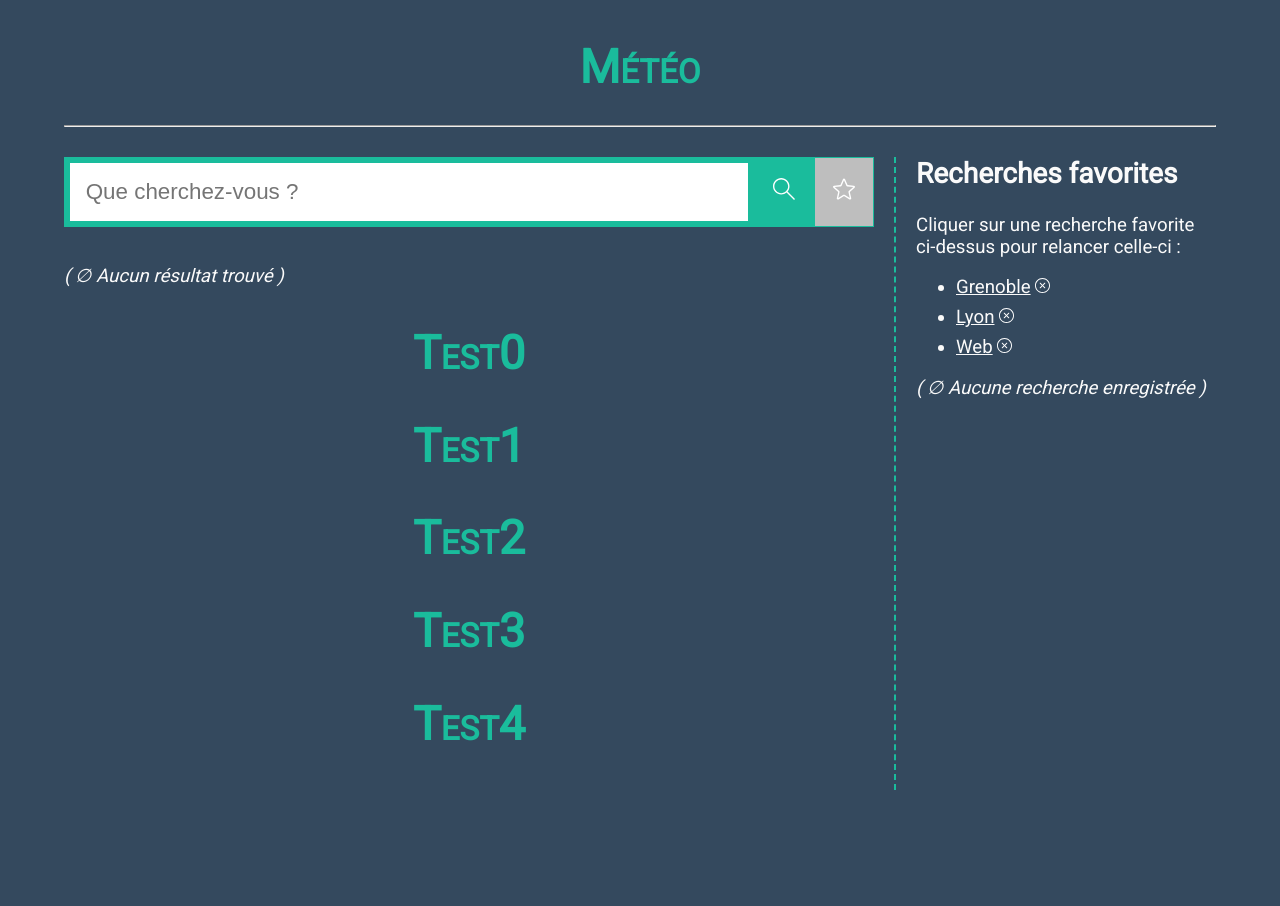
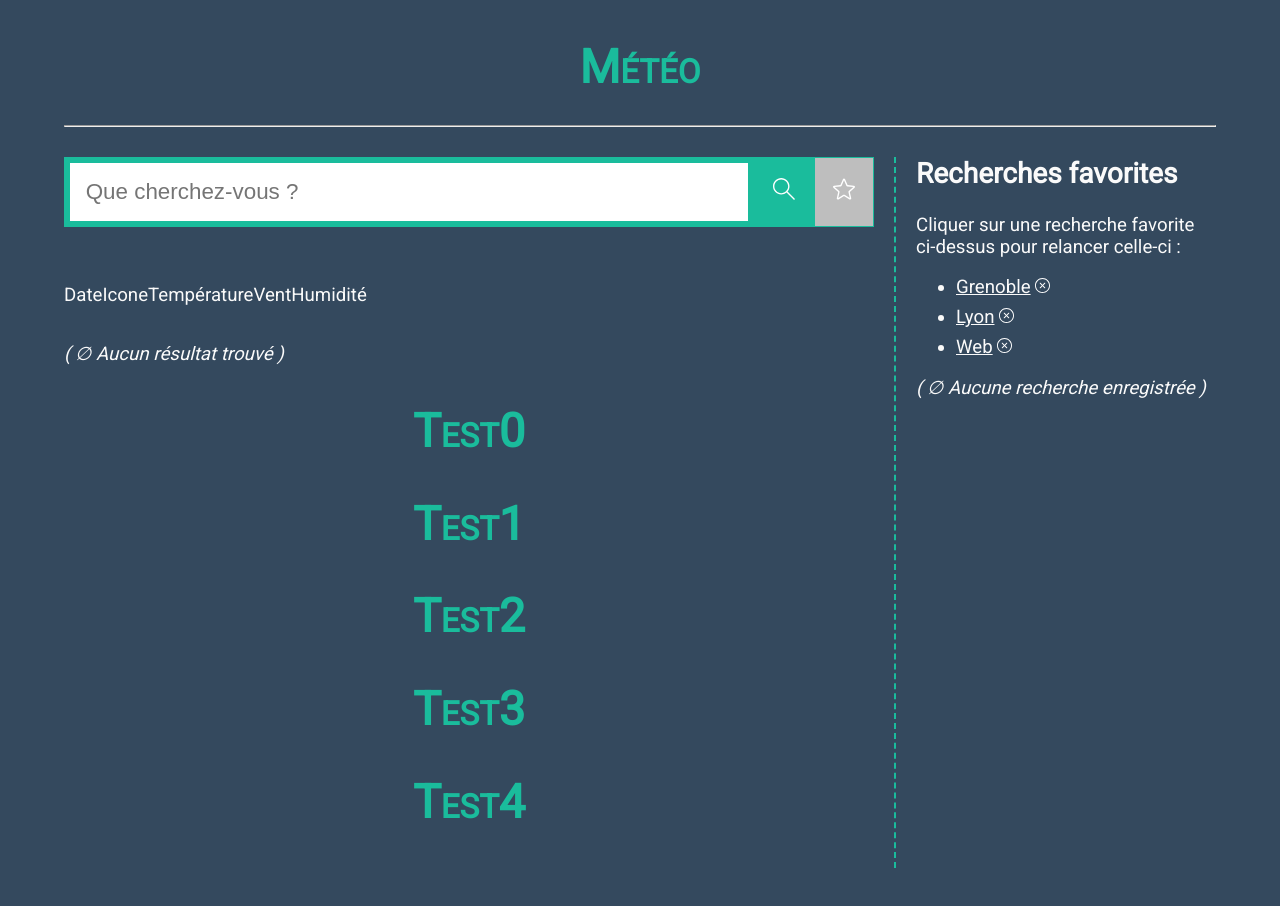
Before and after one commit to ThibaultGldt/Appel-API-m-teo-JS, a plain HTML site: page index.html in a window 1280 px wide. Before the commit the page ends 830 px from the top, so only its background shows below. Drawn offline with Linux system fonts and the light colour scheme.

Commit message:
création blocs résultats

```diff
--- a/API_feature.js
+++ b/API_feature.js
@@ -31,6 +31,7 @@ $("#btn-lancer-recherche").click(function(){
 
 for(var i = 0; i < 5; i++){
     $("#bloc-resultats").append("<h1> Test" + i + "</h1>");
+
 }
 
 function appelLocalisationAPI(query){
--- a/index.html
+++ b/index.html
@@ -46,6 +46,14 @@
 				</div>
 				<div id="bloc-resultats">
 					<h1 id="nom_ville"></h1>
+					<div id="bloc-jour">
+						<p>Date</p>
+						<p>Icone</p>
+						<p>Température</p>
+						<p>Vent</p>
+						<p>Humidité</p>
+
+					</div>
 					<p class="info-vide">( &empty; Aucun résultat trouvé )</p>
 				</div>
 			</section>
--- a/styles.css
+++ b/styles.css
@@ -116,6 +116,10 @@ p#explication {
 	content: "\21E8\00A0";
 }
 
+#bloc-jour {
+	display: flex;
+}
+
 /* Section de la barre de séparation */
 #section-separation {
 	border-left: 2px dashed var(--main-green);
```
